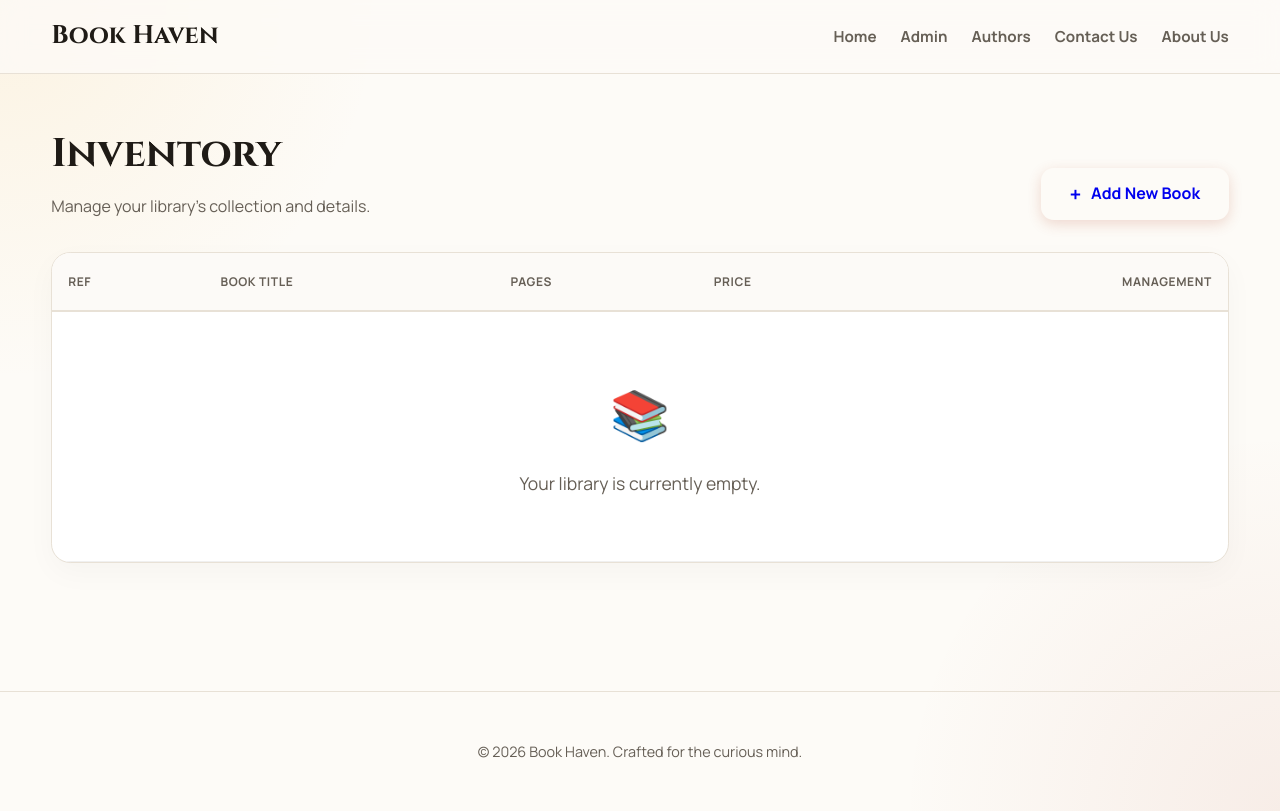
After one commit to KhaledAlmorse/BookStore_DjangoApp, a Django app: page /books/admin/ in a window 1280 px wide. The commit adds this page. Run offline with Django 5.2, Linux system fonts and the light colour scheme; data that the repository does not hold is empty.

Commit message:
bookstore 2

```diff
--- /dev/null
+++ b/books/templates/books/admin.html
@@ -0,0 +1,173 @@
+{% extends 'layouts/base.html' %}
+
+{% block content %}
+<style>
+    .admin-container {
+        padding: 3rem 0;
+        animation: fadeIn 0.4s ease-out;
+    }
+
+    /* Admin Summary Bar */
+    .admin-stats {
+        display: grid;
+        grid-template-columns: repeat(auto-fit, minmax(200px, 1fr));
+        gap: 1.5rem;
+        margin-bottom: 2.5rem;
+    }
+
+    .stat-card {
+        background: white;
+        border: 1px solid var(--line);
+        padding: 1.5rem;
+        border-radius: 1rem;
+        display: flex;
+        flex-direction: column;
+    }
+
+    .stat-card span { font-size: 0.8rem; color: var(--muted); text-transform: uppercase; font-weight: 700; }
+    .stat-card strong { font-size: 1.8rem; color: var(--ink); font-family: "Cinzel", serif; }
+
+    /* Table Styling */
+    .table-wrapper {
+        background: white;
+        border: 1px solid var(--line);
+        border-radius: 1.2rem;
+        box-shadow: 0 10px 30px rgba(0,0,0,0.03);
+        overflow: hidden;
+    }
+
+    .admin-table {
+        width: 100%;
+        border-collapse: collapse;
+        font-size: 0.95rem;
+    }
+
+    .admin-table thead {
+        background: #fcfaf7;
+        border-bottom: 2px solid var(--line);
+    }
+
+    .admin-table th {
+        padding: 1.2rem 1rem;
+        text-align: left;
+        color: var(--muted);
+        font-weight: 700;
+        text-transform: uppercase;
+        font-size: 0.75rem;
+        letter-spacing: 0.05em;
+    }
+
+    .admin-table td {
+        padding: 1rem;
+        border-bottom: 1px solid #f0f0f0;
+        vertical-align: middle;
+    }
+
+    .admin-table tr:hover {
+        background-color: #fffdfa;
+    }
+
+    /* Action Buttons */
+    .btn-action {
+        display: inline-flex;
+        align-items: center;
+        padding: 0.5rem 0.8rem;
+        border-radius: 0.6rem;
+        text-decoration: none;
+        font-size: 0.85rem;
+        font-weight: 600;
+        transition: all 0.2s;
+        border: 1px solid var(--line);
+        background: white;
+        color: var(--ink);
+    }
+
+    .btn-action:hover {
+        border-color: var(--accent);
+        color: var(--accent);
+        transform: translateY(-2px);
+    }
+
+    .btn-delete {
+        background: #fff5f5;
+        color: #c53030;
+        border-color: #feb2b2;
+    }
+
+    .btn-delete:hover {
+        background: #c53030;
+        color: white;
+        border-color: #c53030;
+    }
+
+    .book-id-badge {
+        font-family: monospace;
+        background: #eee;
+        padding: 0.2rem 0.4rem;
+        border-radius: 4px;
+        color: #666;
+    }
+
+    @keyframes fadeIn {
+        from { opacity: 0; } to { opacity: 1; }
+    }
+</style>
+
+<main class="container admin-container">
+    <div style="display: flex; justify-content: space-between; align-items: flex-end; margin-bottom: 2rem;">
+        <div>
+            <h1 style="font-family: 'Cinzel', serif; font-size: 2.5rem; margin-bottom: 0.5rem;">Inventory</h1>
+            <p style="color: var(--muted);">Manage your library's collection and details.</p>
+        </div>
+      <a href="{% url 'books.create' %}" class="cta" style="padding: 0.8rem 1.8rem; border-radius: 0.8rem; text-decoration: none; display: inline-flex; align-items: center; gap: 0.6rem; font-weight: 800; box-shadow: 0 4px 14px rgba(180, 73, 46, 0.2);">
+                <span style="font-size: 1.3rem; line-height: 0;">+</span> Add New Book
+            </a>
+    </div>
+
+
+    <div class="table-wrapper">
+        <table class="admin-table">
+            <thead>
+                <tr>
+                    <th>Ref</th>
+                    <th>Book Title</th>
+                    <th>Pages</th>
+                    <th>Price</th>
+                    <th style="text-align: right;">Management</th>
+                </tr>
+            </thead>
+            <tbody>
+                {% for book in books %}
+                <tr>
+                    <td><span class="book-id-badge">#{{ book.id }}</span></td>
+                    <td>
+                        <div style="font-weight: 700; color: var(--ink);">{{ book.title }}</div>
+                    </td>
+                    <td>{{ book.no_of_page }} <span style="font-size: 0.8rem; color: var(--muted);">pp</span></td>
+                    <td style="font-weight: 700; color: var(--accent-deep);">${{ book.price }}</td>
+                    <td>
+                        <div style="display: flex; gap: 0.5rem; justify-content: flex-end;">
+                            <a href="{% url 'books.show' book.id %}" class="btn-action" title="View">View</a>
+                            <a href="{% url 'books.update' book.id %}" class="btn-action" title="Edit">Update</a>
+                            <form method="post" action="{% url 'books.delete' book.id %}" style="display: inline;">
+                                {% csrf_token %}
+                                <button type="submit" class="btn-action btn-delete" onclick="return confirm('Archive this book?');">
+                                    Delete
+                                </button>
+                            </form>
+                        </div>
+                    </td>
+                </tr>
+                {% empty %}
+                <tr>
+                    <td colspan="5" style="padding: 4rem 1rem; text-align: center;">
+                        <div style="font-size: 3rem; margin-bottom: 1rem;">📚</div>
+                        <p style="color: var(--muted); font-size: 1.1rem;">Your library is currently empty.</p>
+                    </td>
+                </tr>
+                {% endfor %}
+            </tbody>
+        </table>
+    </div>
+</main>
+{% endblock %}
--- a/books/templates/books/index.html
+++ b/books/templates/books/index.html
@@ -47,7 +47,7 @@
                     <img src="{% static 'books/images/'|add:book.image %}" alt="{{ book.title }} cover" style="width: 100%; height: 100%; object-fit: cover;">
                 </div>
                 <h4>{{ book.title }}</h4>
-                <p class="book-summary">{{ book.breif }}</p>
+                <p class="book-summary">{{ book.brief }}</p>
                 <a class="view-more-btn" href="{% url 'books.show' book.id %}" style="text-decoration: none; color: var(--accent); font-weight: 700; font-size: 0.9rem; margin-top: auto; display: flex; align-items: center; gap: 0.5rem;">
                     Read Details <span style="font-size: 1.2rem;">→</span>
                 </a>
--- a/books/templates/books/show.html
+++ b/books/templates/books/show.html
@@ -189,7 +189,7 @@
 
                 <div class="long-description">
                     <h3 style="font-family: 'Cinzel', serif; margin-bottom: 1rem; color: var(--ink);">Synopsis</h3>
-                    {{ book.breif }}
+                    {{ book.brief }}
                 </div>
 
                 <div class="specs-grid">
@@ -199,7 +199,7 @@
                     </div>
                     <div class="spec-box">
                         <span class="spec-label">Length</span>
-                        <span class="spec-value">{{ book.noOfPages }} Pages</span>
+                        <span class="spec-value">{{ book.no_of_page }} Pages</span>
                     </div>
                     <div class="spec-box">
                         <span class="spec-label">Format</span>
--- a/books/urls.py
+++ b/books/urls.py
@@ -3,5 +3,9 @@ from . import views
 
 urlpatterns = [
     path('', views.home, name='books.home'),
+    path('admin/', views.admin_books, name='books.admin'),
+    path('create/', views.create_book, name='books.create'),
     path('<int:id>/', views.show, name='books.show'),
+    path('<int:id>/update/', views.update_book, name='books.update'),
+    path('<int:id>/delete/', views.delete_book, name='books.delete'),
 ]
--- a/books/views.py
+++ b/books/views.py
@@ -1,21 +1,67 @@
-from django.http import Http404
-from django.shortcuts import render
+from django.shortcuts import render, get_object_or_404, redirect
+from books.models import Book
+from books.forms import BookForm
+
 
 # Create your views here.
-books = [
-    {"id": 1, "title": "The Great Gatsby", "breif": "A novel about the American dream.", "noOfPages": 180, "price": 10.90,"image":"2.jpg"},
-    {"id": 2, "title": "To Kill a Mockingbird", "breif": "A novel about racial injustice.", "noOfPages": 281, "price": 12.99,"image":"2.jpg"},
-    {"id": 3, "title": "1984", "breif": "A dystopian social science fiction novel.", "noOfPages": 328, "price": 15.99,"image":"3.jpg"},
-]
+def home(request):
+    books = Book.objects.all()
+    return render(request, "books/index.html", context={"books": books})
 
 
-def home(request):
+def index(request):
+    books = Book.objects.all()
     return render(request, "books/index.html", context={"books": books})
 
 
 def show(request, id):
-    book = next((book for book in books if book["id"] == id), None)
-    if not book:
-        raise Http404("Book not found")
+    book = get_object_or_404(Book, id=id)
+    return render(request, "books/show.html", context={"book": book})
 
-    return render(request, "books/show.html", context={"book": book})
+
+def admin_books(request):
+    books = Book.objects.all().order_by("id")
+    return render(request, "books/admin.html", context={"books": books})
+
+
+def create_book(request):
+    if request.method == "POST":
+        form = BookForm(request.POST)
+        if form.is_valid():
+            form.save()
+            return redirect("books.admin")
+    else:
+        form = BookForm()
+
+    return render(
+        request,
+        "books/form.html",
+        context={"form": form, "form_title": "Create Book", "submit_label": "Create"},
+    )
+
+
+def update_book(request, id):
+    book = get_object_or_404(Book, id=id)
+
+    if request.method == "POST":
+        form = BookForm(request.POST, instance=book)
+        if form.is_valid():
+            form.save()
+            return redirect("books.admin")
+    else:
+        form = BookForm(instance=book)
+
+    return render(
+        request,
+        "books/form.html",
+        context={"form": form, "form_title": f"Update {book.title}", "submit_label": "Update"},
+    )
+
+
+def delete_book(request, id):
+    book = get_object_or_404(Book, id=id)
+
+    if request.method == "POST":
+        book.delete()
+
+    return redirect("books.admin")
--- a/templates/layouts/base.html
+++ b/templates/layouts/base.html
@@ -162,6 +162,7 @@
             <nav>
                 <ul>
                     <li><a href="{% url 'books.home' %}">Home</a></li>
+                    <li><a href="{% url 'books.admin' %}">Admin</a></li>
                     <li><a href="{% url 'authors.index' %}">Authors</a></li>
                     <li><a href="{% url 'contactUs.index' %}">Contact Us</a></li>
                     <li><a href="{% url 'aboutUs.index' %}">About Us</a></li>
```
Also changed, not shown: books/forms.py (added, +8 -0 lines), books/templates/books/form.html (added, +176 -0 lines).
